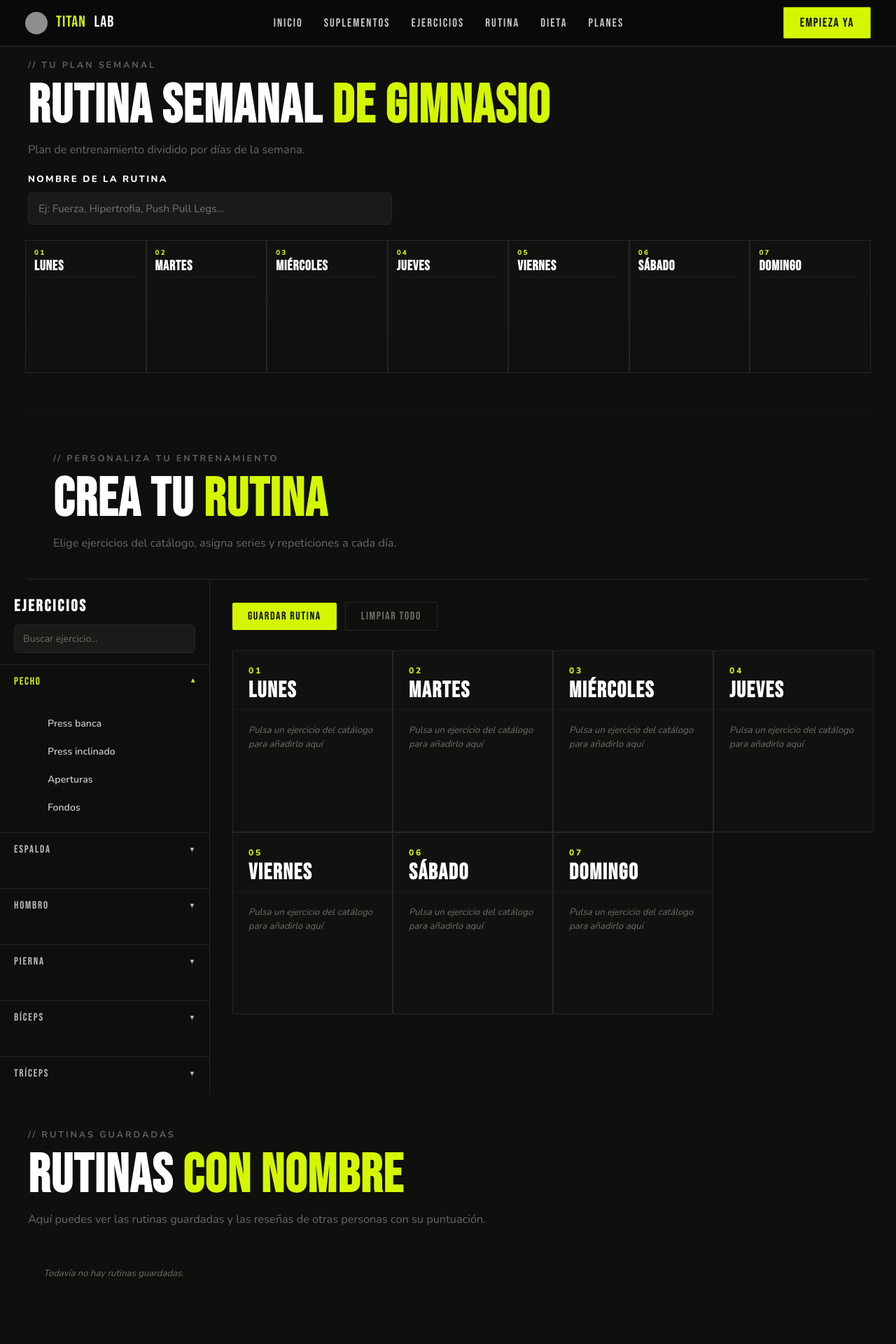
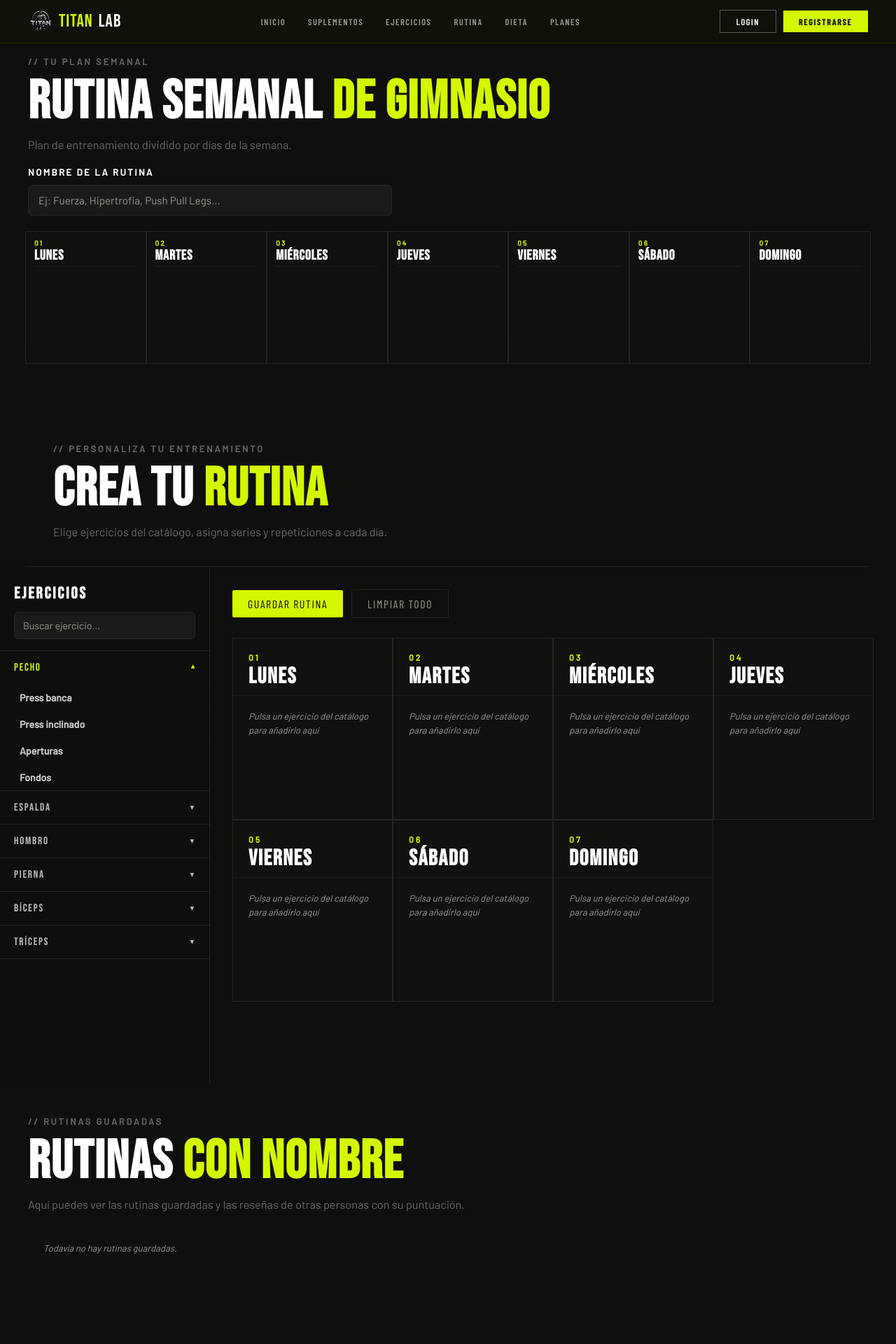
Before and after one commit to Gahona/Titan_Lab, a Flask app: page /rutina in a window 1280 px wide. Shown: the top 1920 px of the page at 70% size. Run offline with Flask 3, Linux system fonts and the light colour scheme; grey boxes are pictures that could not be loaded.

Commit message:
Actualización proyecto

```diff
--- a/Flask-App Practica/static/Plan5.css
+++ b/Flask-App Practica/static/Plan5.css
@@ -40,7 +40,7 @@ header {
   align-items: center;
   justify-content: space-between;
   padding: 0 2.5rem;
-  height: 60px;
+  height: 62px;
 }
 
 .logo {
--- a/Flask-App Practica/static/semanal.css
+++ b/Flask-App Practica/static/semanal.css
@@ -1,25 +1,26 @@
-@import url('https://fonts.googleapis.com/css2?family=Bebas+Neue&family=Nunito:wght@400;500;600;700;800&display=swap');
+@import url('https://fonts.googleapis.com/css2?family=Bebas+Neue&family=Barlow+Condensed:wght@400;600;700&family=Barlow:wght@400;500&display=swap');
+
+/* ── Reset & variables ────────────────────────── */
+*, *::before, *::after { box-sizing: border-box; margin: 0; padding: 0; }
 
 :root {
-  --bg: #0f0f0d;
-  --bg-panel: #111110;
-  --bg-panel-2: #151514;
-  --border: #262622;
-  --border-soft: #ffffff0d;
-  --white: #ffffff;
-  --muted: #6f6f66;
-  --accent: #d4f700;
-  --accent-2: #d4f700;
+  --bg:           #0f0f0d;
+  --header-bg:    #111109;
+  --bg-panel:     #111110;
+  --bg-panel-2:   #151514;
+  --lime:         #d4f700;
+  --lime-hover:   #bfdf00;
+  --white:        #ffffff;
+  --gray:         #9a9a92;
+  --gray-dim:     #5a5a52;
+  --border:       #262622;
   --font-display: 'Bebas Neue', sans-serif;
-  --font-body: 'Nunito', sans-serif;
-  --shadow: 0 18px 36px rgba(0,0,0,0.35);
+  --font-ui:      'Barlow Condensed', sans-serif;
+  --font-body:    'Barlow', sans-serif;
+  --shadow:       0 18px 36px rgba(0,0,0,0.35);
 }
 
-*,
-*::before,
-*::after {
-  box-sizing: border-box;
-}
+html { scroll-behavior: smooth; }
 
 html, body {
   margin: 0;
@@ -31,103 +32,95 @@ html, body {
   -webkit-font-smoothing: antialiased;
 }
 
-a {
-  color: inherit;
-  text-decoration: none;
-}
+a { text-decoration: none; color: inherit; }
+img { display: block; max-width: 100%; }
 
-img {
-  display: block;
-  max-width: 100%;
-}
-
-/* HEADER */
-header.site-header,
+/* ── Header ─────────────────────────────────────── */
 header {
   position: sticky;
   top: 0;
   z-index: 100;
-  height: 66px;
-  padding: 0 36px;
+  background: var(--header-bg);
+  border-bottom: 1px solid rgba(212,247,0,.10);
   display: flex;
   align-items: center;
   justify-content: space-between;
-  background: #090909;
-  border-bottom: 1px solid var(--border);
-  box-shadow: 0 1px 0 rgba(255,255,255,0.03);
+  padding: 0 2.5rem;
+  height: 62px;
 }
 
 .logo {
   display: flex;
   align-items: center;
-  gap: 12px;
-  min-width: fit-content;
+  gap: .5rem;
+  font-family: var(--font-display);
+  font-size: 1.6rem;
+  letter-spacing: .04em;
+  color: var(--white);
+  text-decoration: none;
+}
+.logo span { color: var(--lime); }
+
+.logo-img {
+  height: 36px;
+  width: auto;
+  object-fit: contain;
 }
 
-.logo-img {
-  width: 32px;
-  height: 32px;
-  object-fit: cover;
-  border-radius: 50%;
-  filter: grayscale(1) brightness(0.9);
-}
-
-.logo-iron,
-.logo-path {
-  font-family: var(--font-display);
-  font-size: 1.4rem;
-  letter-spacing: 0.04em;
-  line-height: 1;
-}
-
-.logo-iron {
-  color: var(--accent);
-}
-
-.logo-path {
-  color: var(--white);
-}
-
-.site-nav,
 nav {
   display: flex;
   align-items: center;
-  gap: 30px;
+  gap: 2rem;
 }
 
-.site-nav a,
 nav a {
-  font-family: var(--font-display);
-  font-size: 1.05rem;
-  letter-spacing: 0.12em;
-  color: rgba(247,247,240,0.8);
-  transition: color 0.15s, opacity 0.15s;
+  font-family: var(--font-ui);
+  font-size: .78rem;
+  font-weight: 600;
+  letter-spacing: .12em;
+  text-transform: uppercase;
+  color: var(--gray);
+  transition: color .2s;
+}
+nav a:hover,
+nav a.active { color: var(--lime); }
+
+/* ── Botones ──────────────────────────────────── */
+.auth-buttons {
+  display: flex;
+  align-items: center;
+  gap: 10px;
 }
 
-.site-nav a:hover,
-nav a:hover,
-.site-nav a.nav-active,
-nav a.nav-active {
-  color: var(--accent);
+.btn-primary {
+  padding: .55rem 1.4rem;
+  font-family: var(--font-ui);
+  font-size: .78rem;
+  font-weight: 700;
+  text-transform: uppercase;
+  letter-spacing: .12em;
+  cursor: pointer;
+  transition: all 0.2s ease;
+  border: none;
+  background: var(--lime);
+  color: var(--bg);
 }
+.btn-primary:hover { background: var(--lime-hover); }
 
-.btn-cta {
-  background: var(--accent);
-  color: #0f0f0d;
-  font-family: var(--font-display);
-  font-size: 1.12rem;
-  letter-spacing: 0.08em;
-  padding: 12px 24px;
-  border-radius: 2px;
-  box-shadow: 0 0 0 1px rgba(0,0,0,0.25) inset;
-  transition: transform 0.15s, background 0.15s;
-  white-space: nowrap;
+.btn-secondary {
+  padding: .55rem 1.4rem;
+  font-family: var(--font-ui);
+  font-size: .78rem;
+  font-weight: 600;
+  letter-spacing: .12em;
+  text-transform: uppercase;
+  cursor: pointer;
+  transition: border-color .2s, color .2s;
+  border: 1px solid var(--gray-dim);
+  background: transparent;
+  color: var(--white);
 }
-
-.btn-cta:hover {
-  background: var(--accent-2);
-  transform: translateY(-1px);
-}
+.btn-secondary:hover { border-color: var(--lime); color: var(--lime); }
 
 /* TOP HERO */
 .semana-section {
@@ -204,20 +197,15 @@ nav a.nav-active {
   outline: none;
   transition: border-color 0.15s, box-shadow 0.15s;
   caret-color: var(--white);
+}
+
+.rutina-name-input::placeholder {
+  color: var(--gray);
   opacity: 1;
 }
 
-.rutina-name-input::placeholder,
-.rutina-name-input::-webkit-input-placeholder,
-.rutina-name-input::-moz-placeholder,
-.rutina-name-input:-ms-input-placeholder,
-.rutina-name-input::-ms-input-placeholder {
-  color: #ffffff !important;
-  opacity: 1 !important;
-}
-
 .rutina-name-input:focus {
-  border-color: var(--accent);
+  border-color: var(--lime);
   box-shadow: 0 0 0 2px rgba(212,247,0,0.12);
 }
 
@@ -318,8 +306,8 @@ nav a.nav-active {
   background: #0e0e0c;
   border-right: 1px solid var(--border);
   position: sticky;
-  top: 66px;
-  height: calc(100vh - 66px);
+  top: 62px;
+  height: calc(100vh - 62px);
   overflow-y: auto;
   scrollbar-width: thin;
   scrollbar-color: var(--border) transparent;
@@ -364,11 +352,11 @@ nav a.nav-active {
 }
 
 .buscador:focus {
-  border-color: var(--accent);
+  border-color: var(--lime);
 }
 
 .buscador::placeholder {
-  color: var(--muted);
+  color: var(--gray);
 }
 
 .grupo {
@@ -471,7 +459,7 @@ nav a.nav-active {
   border: none;
   border-radius: 2px;
   cursor: pointer;
-  font-family: var(--font-display);
+  font-family: var(--font-ui);
   font-size: 1rem;
   letter-spacing: 0.1em;
   padding: 10px 22px;
@@ -479,18 +467,18 @@ nav a.nav-active {
 }
 
 .btn-guardar {
-  background: var(--accent);
+  background: var(--lime);
   color: #0c0c0a;
 }
 
 .btn-guardar:hover {
-  background: var(--accent-2);
+  background: var(--lime-hover);
   transform: translateY(-1px);
 }
 
 .btn-limpiar {
   background: transparent;
-  color: var(--muted);
+  color: var(--gray);
   border: 1px solid var(--border);
 }
 
@@ -503,11 +491,11 @@ nav a.nav-active {
   font-family: var(--font-body);
   font-size: 0.88rem;
   font-weight: 700;
-  color: var(--muted);
+  color: var(--gray);
 }
 
 .save-msg.ok {
-  color: var(--accent);
+  color: var(--lime);
 }
 
 .dias-grid {
@@ -662,7 +650,7 @@ nav a.nav-active {
   padding: 20px 22px;
   font-family: var(--font-body);
   font-size: 0.82rem;
-  color: var(--muted);
+  color: var(--gray);
   font-style: italic;
   line-height: 1.5;
 }
--- a/Flask-App Practica/templates/pago_sub.html
+++ b/Flask-App Practica/templates/pago_sub.html
@@ -21,7 +21,7 @@
             <a href="/rutina">Rutina</a>
             <a href="/dieta">Dieta</a>
             <a href="/planes">Planes</a>
-        </nav>>
+        </nav>
         <div class="auth-buttons">
             <button class="btn-secondary">Login</button>
             <button class="btn-primary">Registrarse</button>
--- a/Flask-App Practica/templates/semanal.html
+++ b/Flask-App Practica/templates/semanal.html
@@ -11,8 +11,8 @@
 
     <header class="site-header">
         <a href="/" class="logo">
-            <img src="{{ url_for('static', filename='Titan-Lab-Logo.png') }}" alt="Titan Lab" class="logo-img"/>
-            <span class="logo-iron">Titan</span><span class="logo-path">Lab</span>
+            <img src="{{ url_for('static', filename='Logo_Titan_Lab.png') }}" alt="Titan Lab" class="logo-img"/>
+            <span>Titan</span>Lab
         </a>
 
         <nav>
@@ -24,7 +24,10 @@
             <a href="/planes">Planes</a>
         </nav>
 
-        <a href="#" class="btn-cta">EMPIEZA YA</a>
+        <div class="auth-buttons">
+            <button class="btn-secondary">Login</button>
+            <button class="btn-primary">Registrarse</button>
+        </div>
     </header>
 
     {% set orden_dias = ["Lunes", "Martes", "Miércoles", "Jueves", "Viernes", "Sábado", "Domingo"] %}
```
Also changed, not shown: other parts of Flask-App Practica/static/semanal.css (+33 -44 lines), Flask-App Practica/static/mainvilla.css (+29 -25 lines), Flask-App Practica/static/pago_sub.css (+88 -98 lines).
